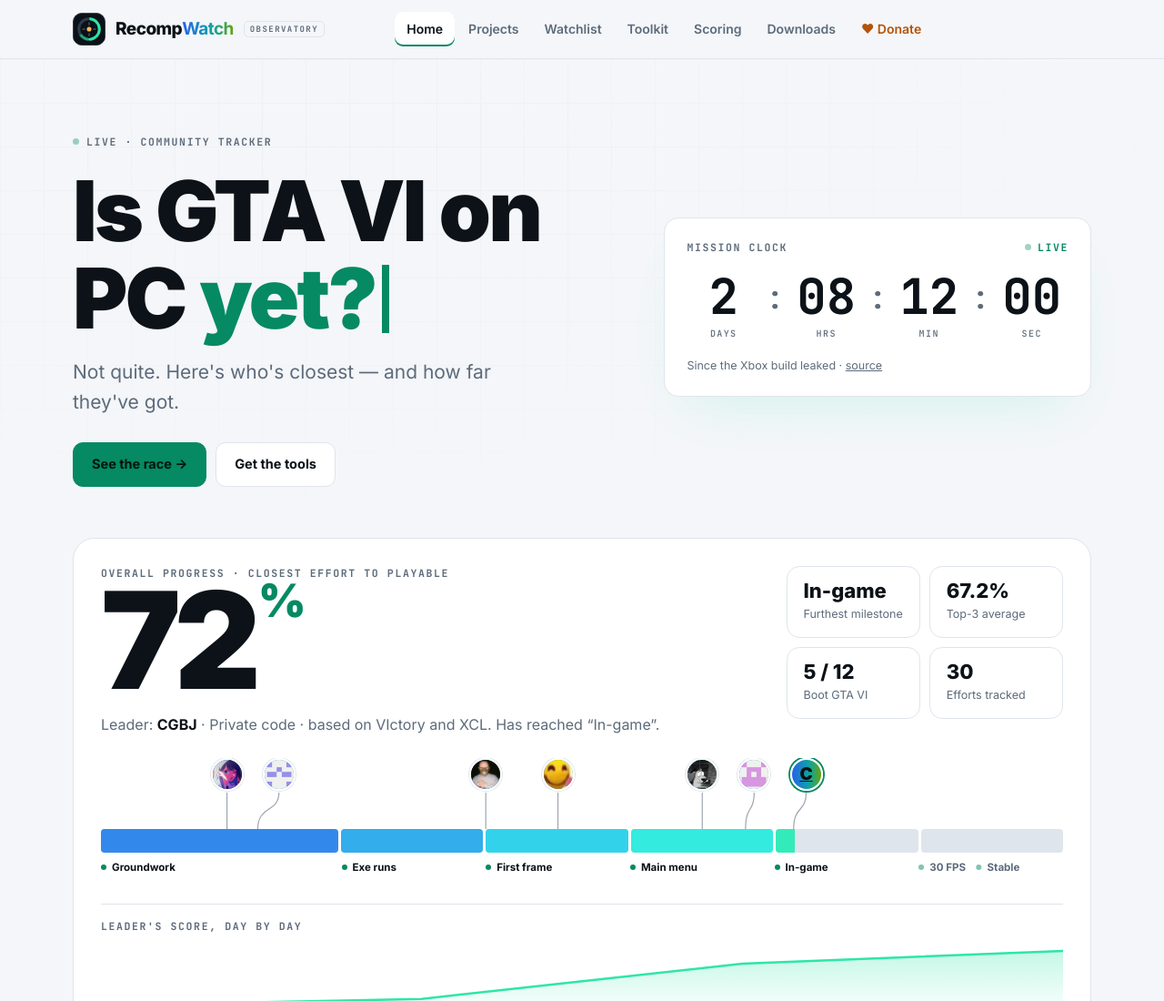
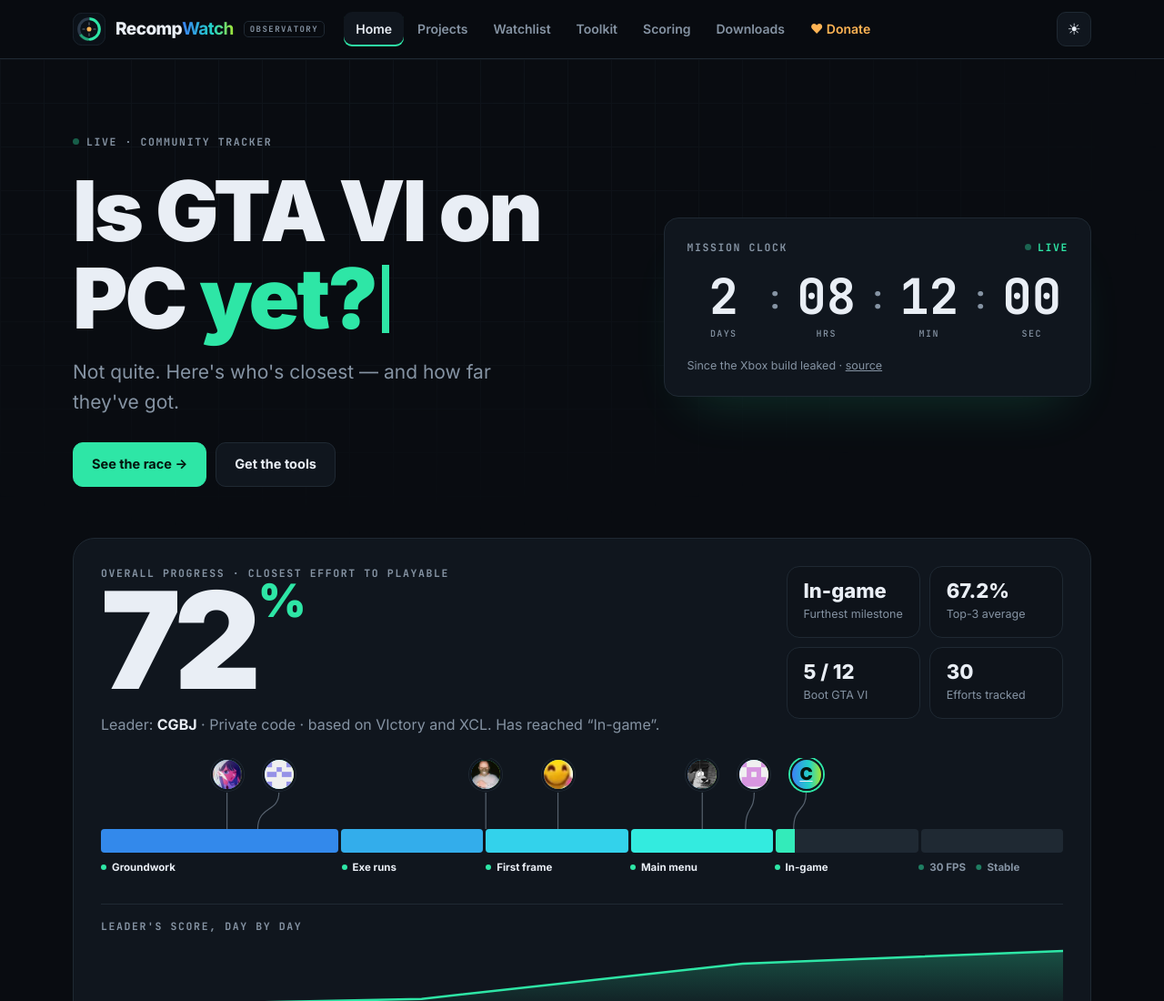
Before and after one commit to RecompWatch/RecompWatch, a plain HTML site: page index.html in a window 1280 px wide. Shown: the top 1100 px of the page at 91% size. Drawn offline with Linux system fonts and the light colour scheme.

Commit message:
Add files via upload

```diff
--- a/css/styles.css
+++ b/css/styles.css
@@ -1,5 +1,5 @@
-:root{--bg:#090c11;--bg2:#0e131a;--card:#10161e;--line:#1f2933;--ink:#e9eef5;--mut:#8593a3;--a:#2ee6a6;--b:#3b82f6;--hot:#ffb454;--bad:#ff6b6b;--g:linear-gradient(90deg,#3b82f6,#22d3c5 60%,#a3e635);--r:16px;--mono:"JetBrains Mono",ui-monospace,SFMono-Regular,Menlo,Consolas,monospace;font-family:Inter,system-ui,-apple-system,"Segoe UI",sans-serif}
-@media(prefers-color-scheme:light){:root{--bg:#f4f6f9;--bg2:#fff;--card:#fff;--line:#dfe5ec;--ink:#0c1218;--mut:#5d6b7b;--a:#058a63;--b:#2563eb;--hot:#b45309;--g:linear-gradient(90deg,#2563eb,#0ea5a0 60%,#65a30d)}}
+:root{color-scheme:dark;--bg:#090c11;--bg2:#0e131a;--card:#10161e;--line:#1f2933;--ink:#e9eef5;--mut:#8593a3;--a:#2ee6a6;--b:#3b82f6;--hot:#ffb454;--bad:#ff6b6b;--g:linear-gradient(90deg,#3b82f6,#22d3c5 60%,#a3e635);--r:16px;--mono:"JetBrains Mono",ui-monospace,SFMono-Regular,Menlo,Consolas,monospace;font-family:Inter,system-ui,-apple-system,"Segoe UI",sans-serif}
+html[data-theme=light]{--bg:#f4f6f9;--bg2:#fff;--card:#fff;--line:#dfe5ec;--ink:#0c1218;--mut:#5d6b7b;--a:#058a63;--b:#2563eb;--hot:#b45309;--g:linear-gradient(90deg,#2563eb,#0ea5a0 60%,#65a30d);color-scheme:light}
 *{box-sizing:border-box}html{scroll-behavior:smooth}body{margin:0;background:var(--bg);color:var(--ink);line-height:1.55;-webkit-font-smoothing:antialiased}
 a{color:inherit}img{max-width:100%}h1,h2,h3{margin:0;letter-spacing:-.03em;line-height:1.05}.wrap{width:min(1120px,calc(100% - 36px));margin:auto}
 .grad{background:var(--g);-webkit-background-clip:text;background-clip:text;color:transparent}.mono{font-family:var(--mono)}
@@ -50,3 +50,4 @@ a{color:inherit}img{max-width:100%}h1,h2,h3{margin:0;letter-spacing:-.03em;line-
 .f{display:grid;gap:12px}.f label{display:grid;gap:5px;font-size:13px;font-weight:700;color:var(--mut)}.f textarea{min-height:84px;resize:vertical}
 .adm{display:grid;grid-template-columns:280px 1fr;gap:20px;align-items:start}.adm .list{position:sticky;top:80px;max-height:80vh;overflow:auto}.pi{padding:10px 14px;border-radius:10px;cursor:pointer;display:flex;justify-content:space-between;font-weight:600;font-size:14px}.pi:hover{background:var(--bg2)}.pi.on{background:var(--a);color:#04140d}
 @media(max-width:860px){.hero .wrap,.dt,.adm,.pcd{grid-template-columns:1fr}.adm .list{position:static;max-height:240px}.pc{padding:18px}.pc-rank{display:none}.brand small{display:none}.ov{padding:20px}}
+.tbtn{flex:none;width:38px;height:38px;border-radius:10px;border:1px solid var(--line);background:var(--card);color:var(--ink);cursor:pointer;font-size:17px;line-height:1;display:grid;place-items:center}.tbtn:hover{border-color:var(--a)}
--- a/js/app.js
+++ b/js/app.js
@@ -1,4 +1,5 @@
 /* RecompWatch — shared layout + page renderers. Data comes from data/data.js */
+let theme='dark';try{theme=localStorage.getItem('rw-theme')||'dark'}catch{}document.documentElement.dataset.theme=theme;
 const D=window.RW_DATA,$=(s,r=document)=>r.querySelector(s);
 const esc=s=>String(s??'').replace(/[&<>"]/g,c=>({'&':'&amp;','<':'&lt;','>':'&gt;','"':'&quot;'}[c]));
 const pages=[['index.html','Home','home'],['projects.html','Projects','projects'],['watchlist.html','Watchlist','watch'],['toolkit.html','Toolkit','toolkit'],['scoring.html','Scoring','scoring'],['downloads.html','Downloads','downloads'],['donate.html','Donate','donate']];
@@ -67,7 +68,8 @@ function tick(){const t=$('#timer');if(!t)return;let s=Math.floor((Date.now()-ne
  const v={d:Math.floor(s/86400),h:Math.floor(s%86400/3600),m:Math.floor(s%3600/60),s:s%60};t.querySelectorAll('[data-t]').forEach(e=>e.textContent=e.dataset.t==='d'?v.d:String(v[e.dataset.t]).padStart(2,'0'));
  $('#tcap').innerHTML=(fut?'Until the Xbox build leaks':'Since the Xbox build leaked')+(D.site.sourceUrl?` · <a href="${esc(D.site.sourceUrl)}" target="_blank" rel="noopener">source</a>`:'')}
 function boot(){const pg=document.body.dataset.page;
- document.body.insertAdjacentHTML('afterbegin',`<header class="nav"><div class="wrap"><a class="brand" href="index.html">${LOGO}<span>Recomp<b class="grad">Watch</b></span><small>OBSERVATORY</small></a><nav class="links">${pages.map(p=>`<a href="${p[0]}" class="${p[2]===pg||(pg==='project'&&p[2]==='projects')?'on ':''}${p[2]==='donate'?'don':''}">${p[2]==='donate'?'♥ ':''}${p[1]}</a>`).join('')}</nav></div></header><main id="app"></main><footer class="foot"><div class="wrap"><span>Fan-made tracker. Not affiliated with Rockstar Games, Take-Two or Microsoft. No game files, keys or executables are hosted or linked.</span><span><a href="admin.html">Admin</a> · <a href="${esc(D.site.issues)}">Report an issue</a></span></div></footer>`);
+ document.body.insertAdjacentHTML('afterbegin',`<header class="nav"><div class="wrap"><a class="brand" href="index.html">${LOGO}<span>Recomp<b class="grad">Watch</b></span><small>OBSERVATORY</small></a><nav class="links">${pages.map(p=>`<a href="${p[0]}" class="${p[2]===pg||(pg==='project'&&p[2]==='projects')?'on ':''}${p[2]==='donate'?'don':''}">${p[2]==='donate'?'♥ ':''}${p[1]}</a>`).join('')}</nav><button class="tbtn" id="tb" aria-label="Toggle light/dark theme" title="Toggle light/dark theme"></button></div></header><main id="app"></main><footer class="foot"><div class="wrap"><span>Fan-made tracker. Not affiliated with Rockstar Games, Take-Two or Microsoft. No game files, keys or executables are hosted or linked.</span><span><a href="admin.html">Admin</a> · <a href="${esc(D.site.issues)}">Report an issue</a></span></div></footer>`);
+ const tb=$('#tb'),paint=()=>tb.textContent=document.documentElement.dataset.theme==='dark'?'☀':'☾';paint();tb.onclick=()=>{const n=document.documentElement.dataset.theme==='dark'?'light':'dark';document.documentElement.dataset.theme=n;try{localStorage.setItem('rw-theme',n)}catch{}paint()};
  $('#app').innerHTML=R[pg]();
  document.addEventListener('click',e=>{const b=e.target.closest('[data-tg]');if(!b)return;const d=b.closest('.pc-main').querySelector('.pcd');d.hidden=!d.hidden;b.textContent=d.hidden?'Details':'Hide details'});
  if(pg==='projects'||pg==='watch'){filterList();$('#q')?.addEventListener('input',filterList);$('#so')?.addEventListener('change',filterList);document.querySelectorAll('.chip').forEach(c=>c.onclick=()=>{document.querySelectorAll('.chip').forEach(x=>x.classList.toggle('on',x===c));filterList()})}
```
